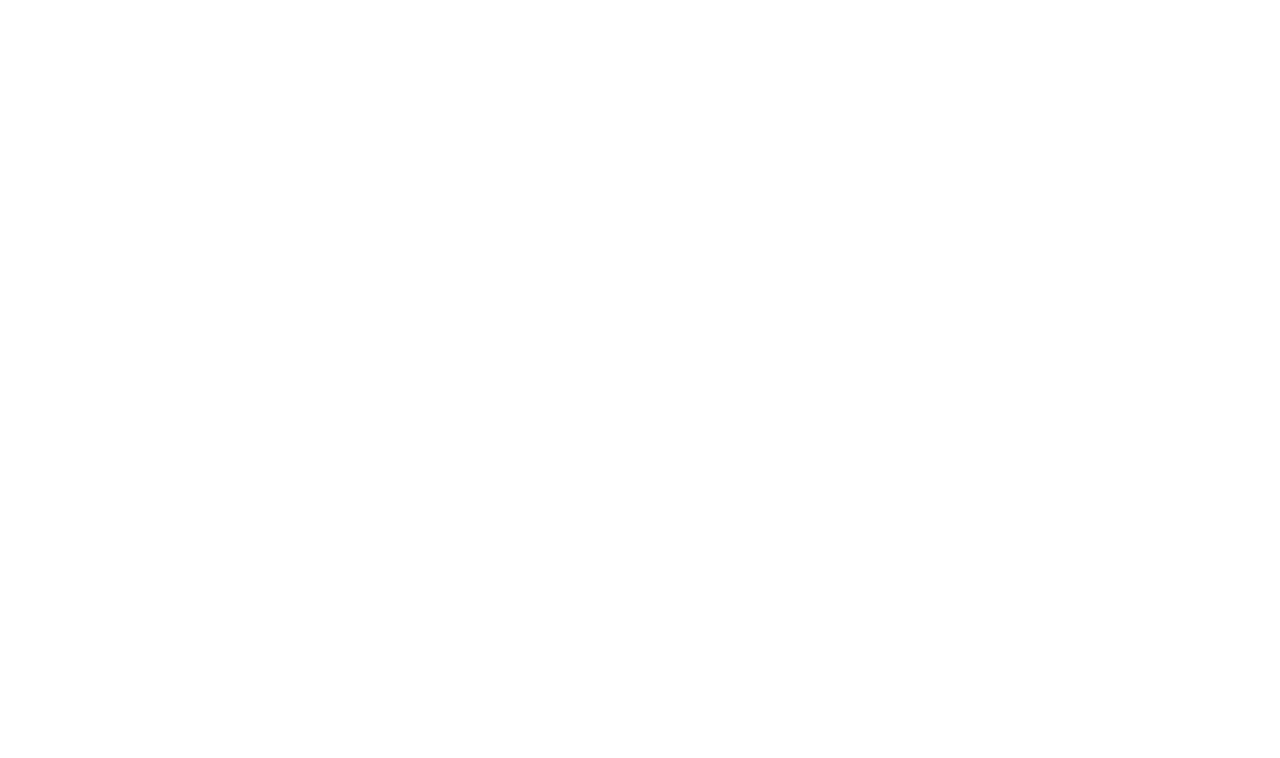
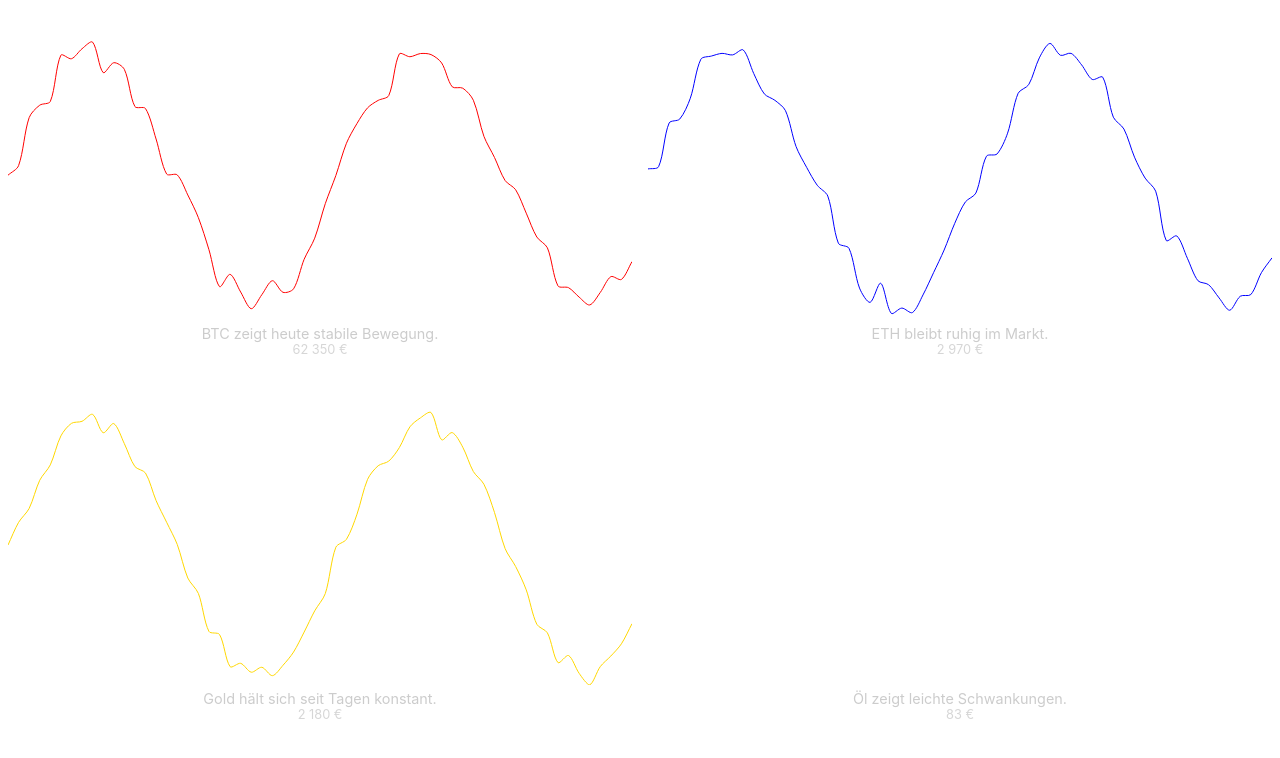
Before and after one commit to marenfreinek-rgb/cheack, a plain HTML site: page index.html in a window 1280 px wide. Drawn offline with nearby package versions, Linux system fonts and the light colour scheme; no server answers.

Commit message:
Update index.html
Signed-off-by: marenfreinek-rgb <marenfreinek@gmail.com>

```diff
--- a/index.html
+++ b/index.html
@@ -3,7 +3,7 @@
 <head>
 <meta charset="UTF-8" />
 <meta name="viewport" content="width=device-width, initial-scale=1.0" />
-<title>Marktübersicht</title>
+<title>Marktübersicht (Demo)</title>
 <style>
   body {
     margin: 0;
@@ -23,61 +23,68 @@
     width: 100%;
     height: 40px;
   }
-  .price { font-size: .8rem; opacity: .8; }
-  .comment { font-size: .9rem; margin-top: .3rem; }
+  .price {
+    font-size: .8rem;
+    opacity: .8;
+  }
+  .comment {
+    font-size: .9rem;
+    margin-top: .3rem;
+  }
 </style>
 </head>
 <body>
-  <div class="card"><canvas id="btc"></canvas><div class="comment" id="btcText"></div><div class="price" id="btcPrice"></div></div>
-  <div class="card"><canvas id="eth"></canvas><div class="comment" id="ethText"></div><div class="price" id="ethPrice"></div></div>
-  <div class="card"><canvas id="gold"></canvas><div class="comment" id="goldText"></div><div class="price" id="goldPrice"></div></div>
-  <div class="card"><canvas id="oil"></canvas><div class="comment" id="oilText"></div><div class="price" id="oilPrice"></div></div>
+  <div class="card">
+    <canvas id="btc"></canvas>
+    <div class="comment">BTC zeigt heute stabile Bewegung.</div>
+    <div class="price">62 350 €</div>
+  </div>
+  <div class="card">
+    <canvas id="eth"></canvas>
+    <div class="comment">ETH bleibt ruhig im Markt.</div>
+    <div class="price">2 970 €</div>
+  </div>
+  <div class="card">
+    <canvas id="gold"></canvas>
+    <div class="comment">Gold hält sich seit Tagen konstant.</div>
+    <div class="price">2 180 €</div>
+  </div>
+  <div class="card">
+    <canvas id="oil"></canvas>
+    <div class="comment">Öl zeigt leichte Schwankungen.</div>
+    <div class="price">83 €</div>
+  </div>
 
 <script src="https://cdn.jsdelivr.net/npm/chart.js"></script>
 <script>
-// тут ти підставиш запити до CoinGecko або іншого джерела
-// прикладна логіка така:
-async function getData(id) {
-  const res = await fetch(`https://api.coingecko.com/api/v3/coins/${id}/market_chart?vs_currency=eur&days=30`);
-  return res.json();
-}
-function drawChart(id, color, data) {
+const demo = (points, amplitude) =>
+  Array.from({length: points}, (_, i) => Math.sin(i/5)+Math.random()*amplitude);
+
+function draw(id, color, data){
   new Chart(document.getElementById(id), {
     type: 'line',
     data: {
-      labels: data.prices.map(p => new Date(p[0])),
-      datasets: [{ data: data.prices.map(p => p[1]), borderColor: color, tension: .3, borderWidth: 1, pointRadius: 0 }]
+      labels: data.map((_,i)=>i),
+      datasets: [{
+        data,
+        borderColor: color,
+        borderWidth: 1,
+        tension: 0.3,
+        pointRadius: 0
+      }]
     },
-    options: { scales: { x:{display:false}, y:{display:false}}, plugins:{legend:{display:false}}, animation:{duration:800} }
+    options: {
+      animation: {duration: 1000},
+      scales: {x:{display:false},y:{display:false}},
+      plugins: {legend:{display:false}}
+    }
   });
 }
-function makeComment(change) {
-  if (change > 2) return "zeigt klare Aufwärtsdynamik.";
-  if (change > 0) return "bleibt leicht im Plus.";
-  if (change > -2) return "verhält sich stabil.";
-  return "steht unter Druck.";
-}
-async function update() {
-  const btc = await getData('bitcoin');
-  const eth = await getData('ethereum');
-  const gold = await getData('tether-gold');
-  const oil = await getData('crude-oil');
-  const assets = [
-    { id:'btc', data:btc, color:'red', label:'BTC' },
-    { id:'eth', data:eth, color:'blue', label:'ETH' },
-    { id:'gold', data:gold, color:'gold', label:'Gold' },
-    { id:'oil', data:oil, color:'white', label:'Öl' }
-  ];
-  assets.forEach(a=>{
-    drawChart(a.id,a.color,a.data);
-    const start=a.data.prices[0][1], end=a.data.prices.at(-1)[1];
-    const change=((end-start)/start*100).toFixed(1);
-    document.getElementById(a.id+"Text").textContent=`${a.label} ${makeComment(change)}`;
-    document.getElementById(a.id+"Price").textContent=`${end.toFixed(2)} €`;
-  });
-}
-update();
-setInterval(update, 10*60*1000);
+
+draw("btc","red",demo(60,0.3));
+draw("eth","blue",demo(60,0.25));
+draw("gold","gold",demo(60,0.2));
+draw("oil","white",demo(60,0.35));
 </script>
 </body>
 </html>
```
